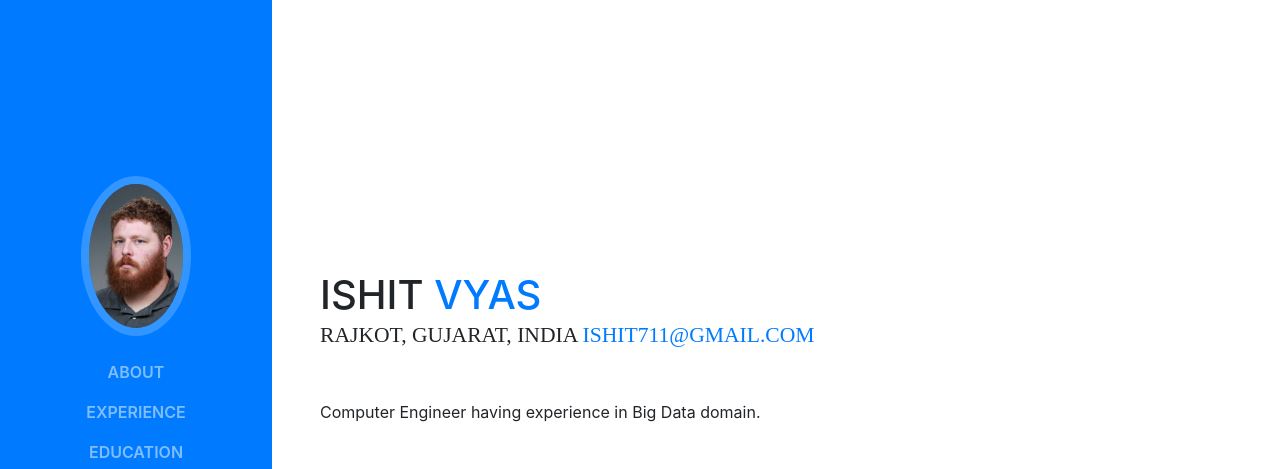
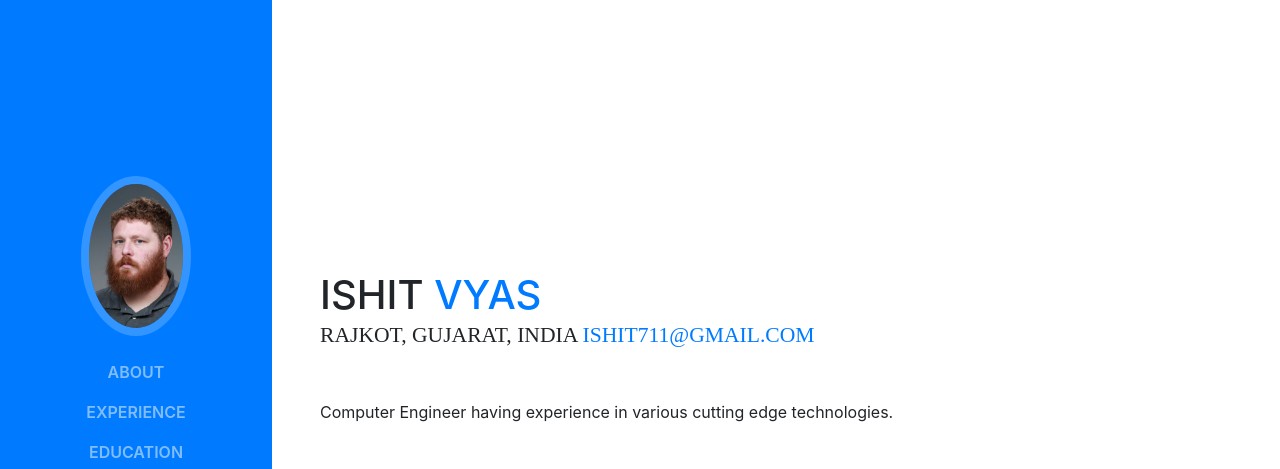
Before and after one commit to ishitvyas/ishitvyas.github.io, a website with bundled scripts: page index.html in a window 1280 px wide. Shown: the top 469 px of the page. Built offline with nearby package versions, Linux system fonts and the light colour scheme; a web font is replaced by a local one.

Commit message:
Update index.html

```diff
--- a/index.html
+++ b/index.html
@@ -74,7 +74,7 @@
           <div class="subheading mb-5">Rajkot, Gujarat, India
             <a href="mailto:name@email.com">ishit711@gmail.com</a>
           </div>
-          <p class="mb-5">Computer Engineer having experience in Big Data domain.</p>
+          <p class="mb-5">Computer Engineer having experience in various cutting edge technologies.</p>
           <ul class="list-inline list-social-icons mb-0">
             <li class="list-inline-item">
               <a href="#">
```
